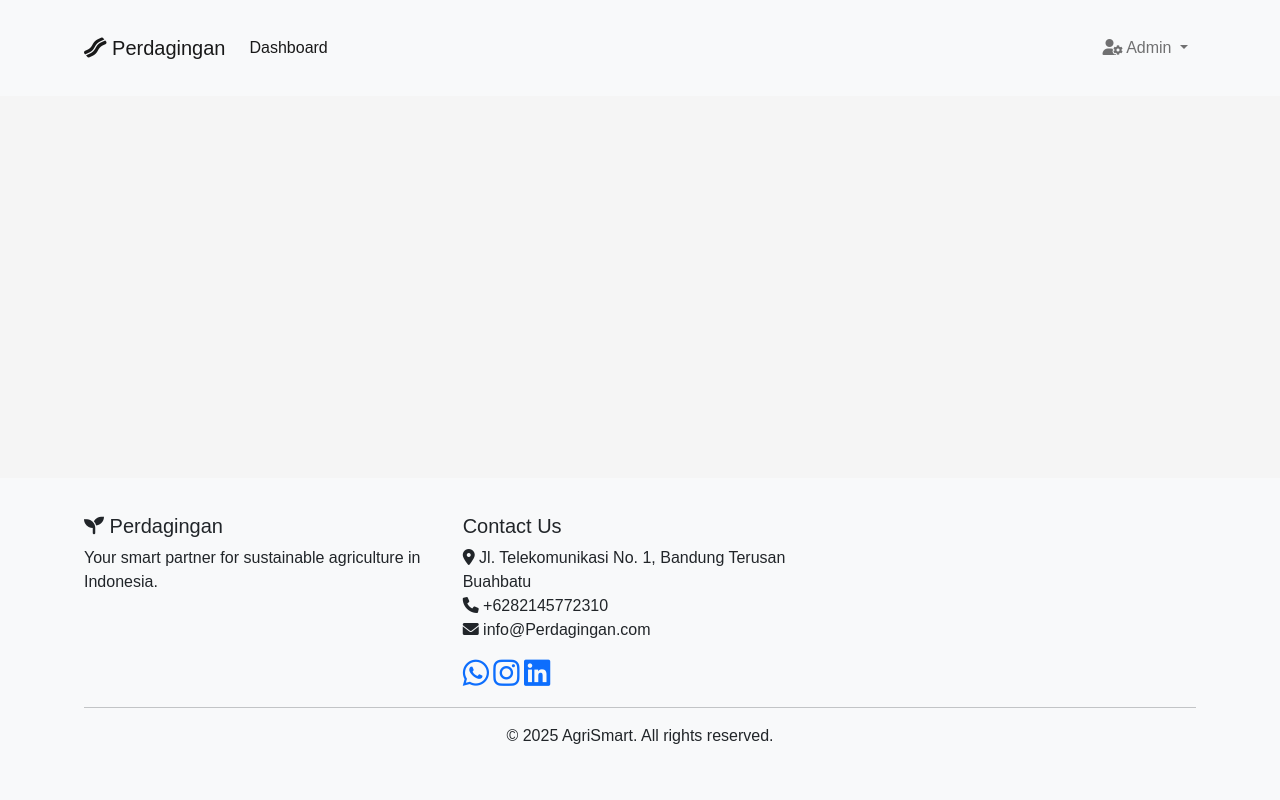
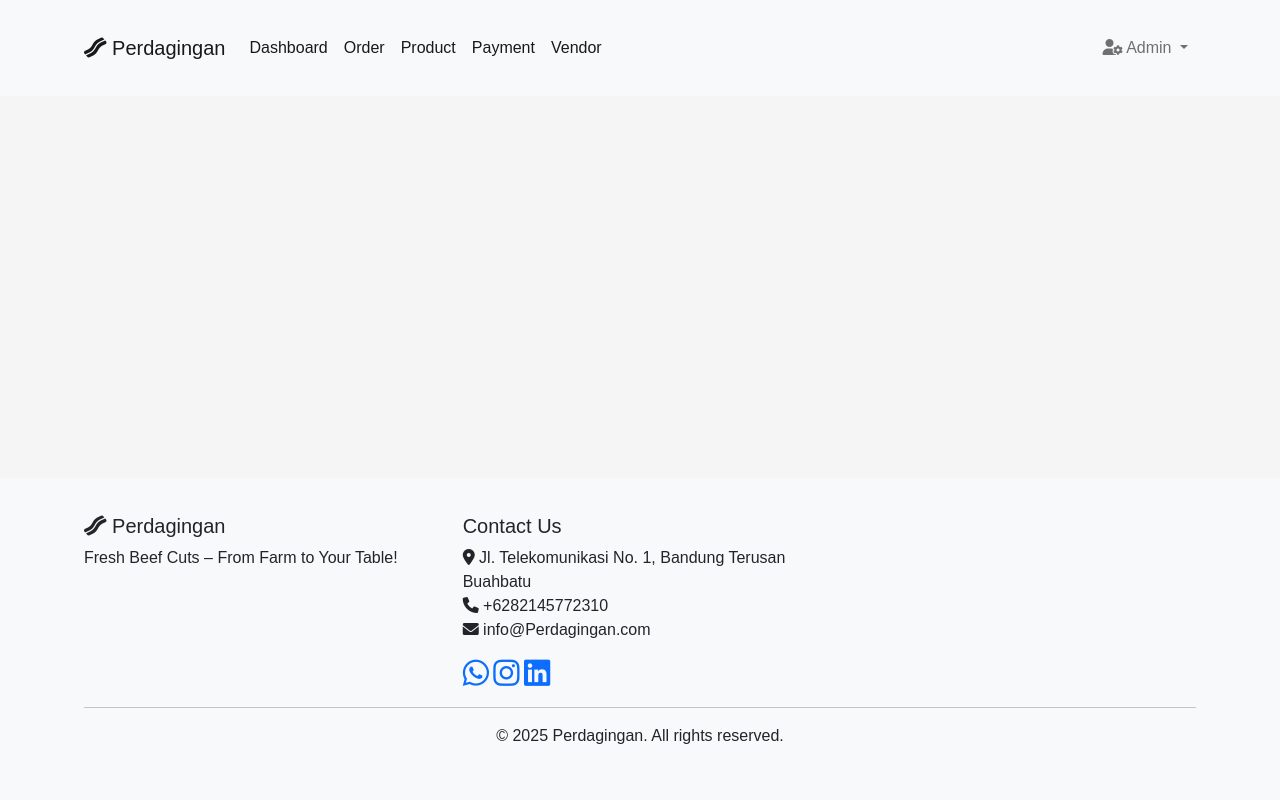
Before and after one commit to richolate/KELOMPOK-APA, a Python web app: template frontend/templates/layout.html in a window 1280 px wide. Run offline with Jinja, Linux system fonts and the light colour scheme; the template is opened without the code that fills it, so the values that code supplies are empty.

Commit message:
update navbar & footer

```diff
--- a/frontend/templates/layout.html
+++ b/frontend/templates/layout.html
@@ -24,6 +24,18 @@
         <ul class="navbar-nav me-auto">
           <li class="nav-item">
             <a class="nav-link active" href="/users">Dashboard</a>
+          </li>
+          <li class="nav-item">
+            <a class="nav-link active" href="">Order</a>
+          </li>
+          <li class="nav-item">
+            <a class="nav-link active" href="">Product</a>
+          </li>
+          <li class="nav-item">
+            <a class="nav-link active" href="">Payment</a>
+          </li>
+          <li class="nav-item">
+            <a class="nav-link active" href="">Vendor</a>
           </li>
         </ul>
 
@@ -55,8 +67,8 @@
     <div class="container">
       <div class="row">
         <div class="col-md-4">
-          <h5><i class="fas fa-seedling"></i> Perdagingan</h5>
-          <p>Your smart partner for sustainable agriculture in Indonesia.</p>
+          <h5><i class="fas fa-bacon"></i> Perdagingan</h5>
+          <p>Fresh Beef Cuts – From Farm to Your Table!</p>
         </div>
         <div class="col-md-4">
           <h5>Contact Us</h5>
@@ -74,7 +86,7 @@
       </div>
       <hr>
       <div class="text-center">
-        <p>&copy; 2025 AgriSmart. All rights reserved.</p>
+        <p>&copy; 2025 Perdagingan. All rights reserved.</p>
       </div>
     </div>
   </footer>
```
